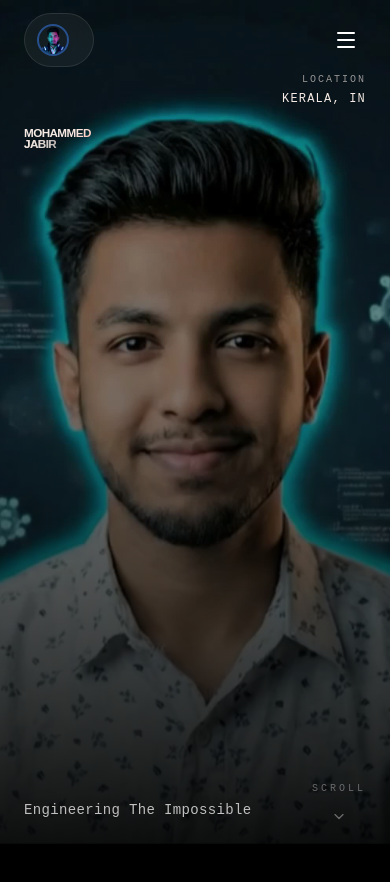
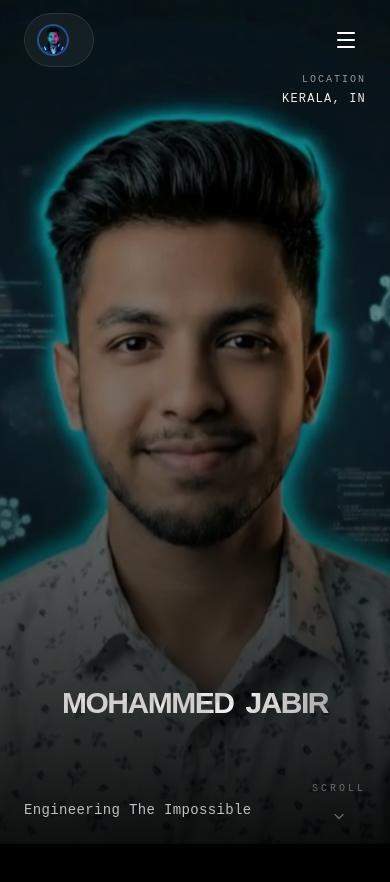
Before and after one commit to MohammedJabir18/Personal-Portfolio, a Next.js app: page / in a window 390 px wide. Shown: the top 882 px of the page. Built offline with nearby package versions, Linux system fonts and the light colour scheme.

Commit message:
update: adjust scroll sensitivity and refine mobile hero layout

```diff
--- a/src/components/sections/hero.tsx
+++ b/src/components/sections/hero.tsx
@@ -114,12 +114,12 @@ export default function Hero() {
 
                 {/* 2. HERO TEXT - VELOCITY PARALLAX - TOP LEFT */}
                 {/* Changed items-end -> items-start, pr-6 -> pl-6, text-right -> text-left */}
-                <div className="relative z-10 w-full h-full flex flex-col items-start justify-start pt-32 pl-6 md:pl-12 lg:pl-16 mix-blend-difference overflow-hidden perspective-[1000px]">
+                <div className="relative z-10 w-full h-full flex flex-row gap-3 items-end justify-center pb-32 md:flex-col md:gap-0 md:pb-0 md:items-start md:justify-start md:pt-32 md:pl-12 lg:pl-16 mix-blend-difference overflow-hidden perspective-[1000px]">
 
                     {/* MOHAMMED */}
                     <motion.h1
                         style={{ x: xLine1, skewX, rotate, opacity, filter: useMotionTemplate`blur(${blur})` }}
-                        className="text-[3vw] md:text-[3rem] font-clash font-bold text-white leading-[0.9] tracking-tighter whitespace-nowrap origin-left text-left w-fit"
+                        className="text-3xl md:text-[3rem] font-clash font-bold text-white leading-[0.9] tracking-tighter whitespace-nowrap origin-center md:origin-left text-center md:text-left w-fit"
                     >
                         MOHAMMED
                     </motion.h1>
@@ -127,7 +127,7 @@ export default function Hero() {
                     {/* JABIR */}
                     <motion.h1
                         style={{ x: xLine2, skewX, rotate, opacity, filter: useMotionTemplate`blur(${blur})` }}
-                        className="text-[3vw] md:text-[3rem] font-clash font-bold text-white/60 leading-[0.9] tracking-tighter whitespace-nowrap origin-left text-left text-transparent bg-clip-text bg-gradient-to-r from-white via-white/80 to-white/40 w-fit"
+                        className="text-3xl md:text-[3rem] font-clash font-bold text-white/60 leading-[0.9] tracking-tighter whitespace-nowrap origin-center md:origin-left text-center md:text-left text-transparent bg-clip-text bg-gradient-to-r from-white via-white/80 to-white/40 w-fit"
                     >
                         JABIR
                     </motion.h1>
--- a/src/components/sections/projects.tsx
+++ b/src/components/sections/projects.tsx
@@ -207,7 +207,7 @@ export default function Projects() {
     return (
         <section
             id="work"
-            className="relative md:h-[250vh]"
+            className="relative md:h-[300vh]"
             ref={containerRef}
         >
             <div className="md:sticky md:top-0 md:h-screen md:overflow-hidden flex flex-col justify-center py-20 md:py-0">
```
